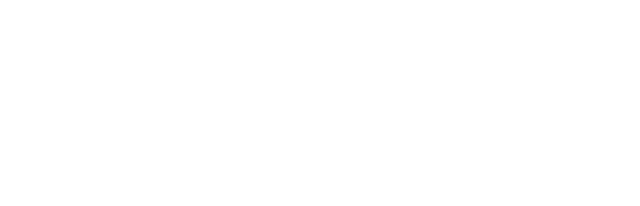
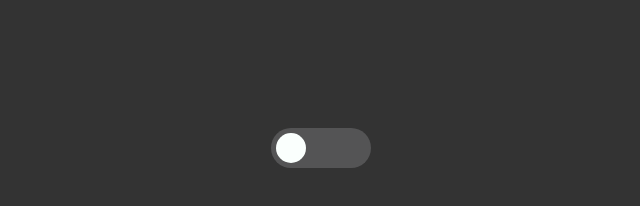
Before and after one commit to MARKOTHEDEV/Net-NinjaChallenge, a plain HTML site: page index.html in a window 1280 px wide. Shown: the whole page, without its empty margins (319-959 px from the left). Drawn offline with Linux system fonts and the light colour scheme.

Commit message:
finished coding lol

```diff
--- a/index.html
+++ b/index.html
@@ -4,9 +4,16 @@
     <meta charset="UTF-8">
     <meta http-equiv="X-UA-Compatible" content="IE=edge">
     <meta name="viewport" content="width=device-width, initial-scale=1.0">
+    <link rel="stylesheet" href="style.css">
     <title>Checkbox</title>
 </head>
 <body>
 
+
+    <input type="checkbox" name="" id="check">
+    <label class="toggle_container" for="check">
+
+        <div class="rounded_btn"></div>
+    </label>
 </body>
 </html>
--- a/style.css
+++ b/style.css
@@ -0,0 +1,43 @@
+*{
+    margin: 0;
+    padding: 0;
+    box-sizing: border-box;
+}
+
+body{
+    height: 100vh;
+    background-color: #333333;
+}
+.toggle_container{
+    display: block;
+    background-color:#545455;
+    padding: .3rem;
+    width: 100px;
+    border-radius: 50px;
+    margin: 10% auto;
+    cursor: pointer;
+    position: relative;
+    transition: all  .6s ease-in-out;
+}
+.rounded_btn {
+    height: 30px;
+    width: 30px;
+    background-color: #fafffd;
+    border-radius: 50%;
+    transform: translateX(0);
+    transition: all .6s ease-in-out;
+}
+
+input{
+    display: none;
+}
+
+
+input:checked ~ .toggle_container >.rounded_btn{
+    transform: translateX(200%);
+
+}
+
+input:checked ~ .toggle_container {
+    background-color: #6739e8;
+}
```
